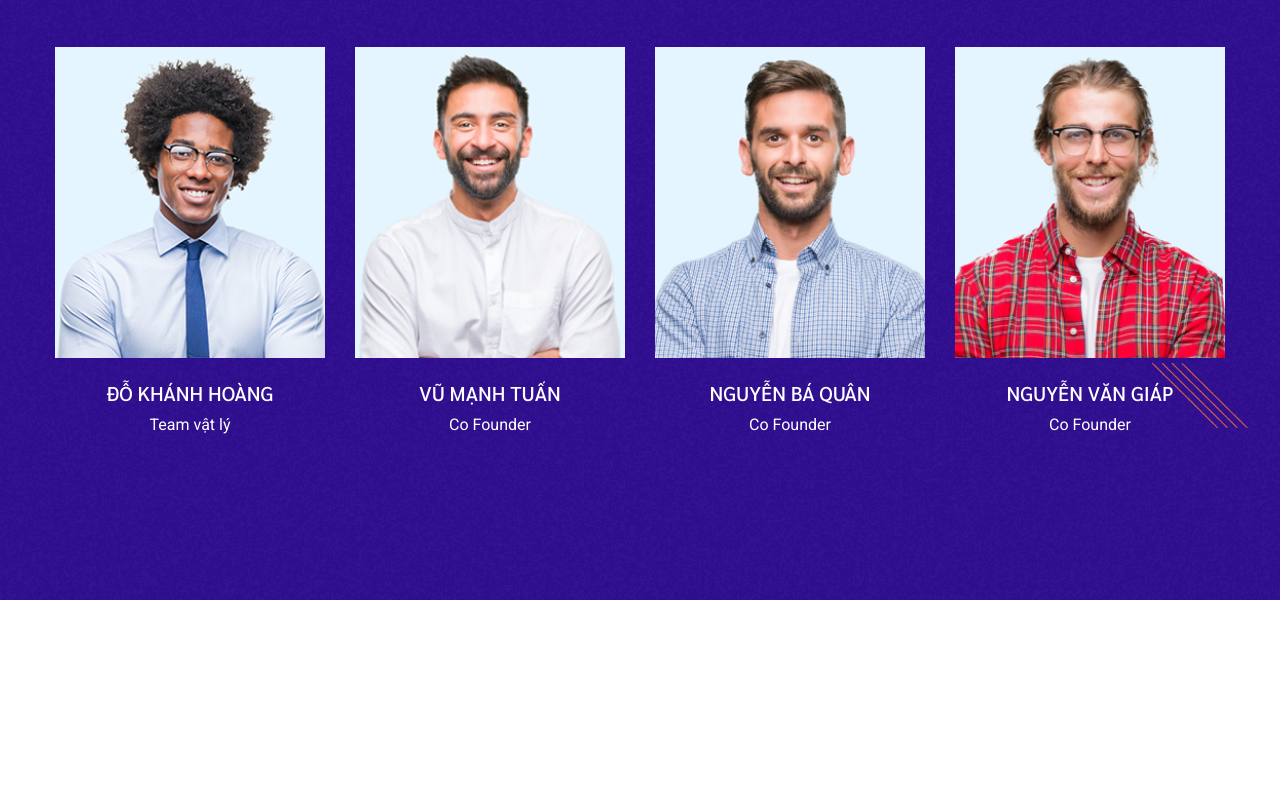
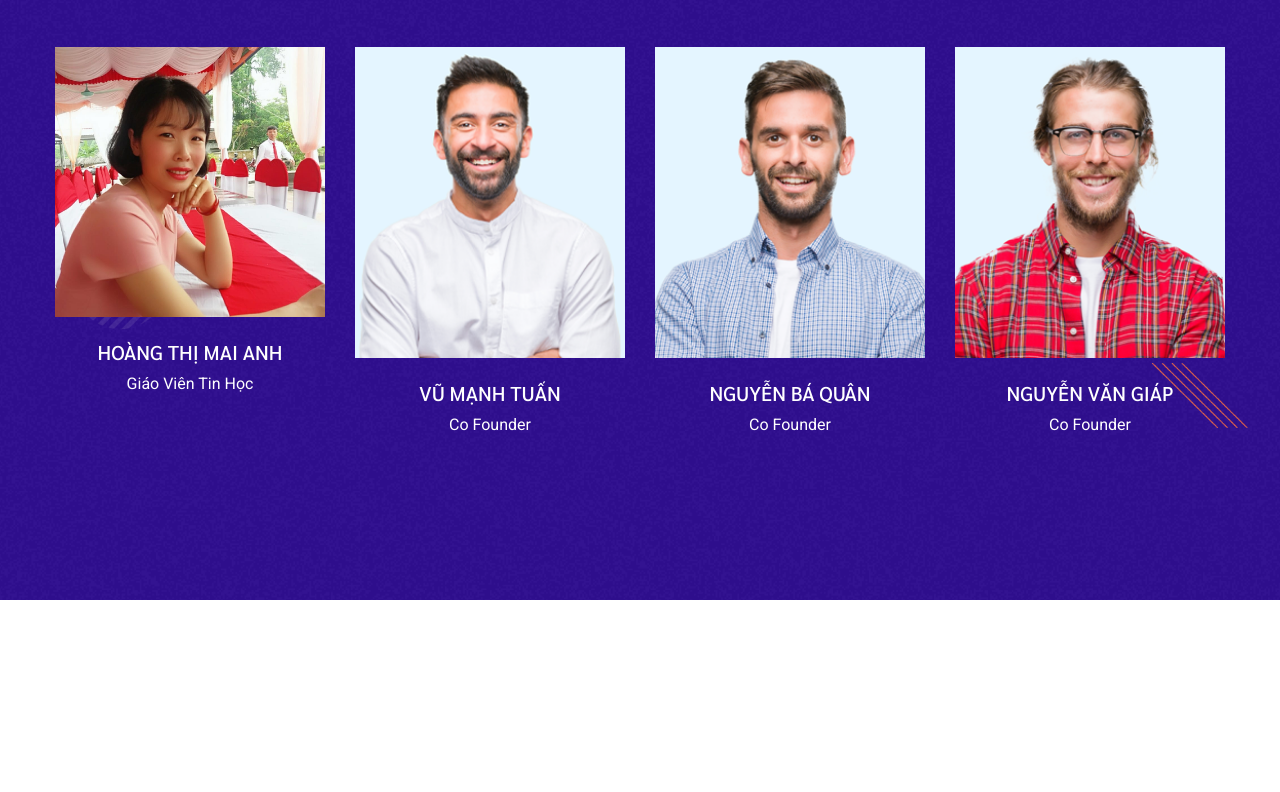
Before and after one commit to haokiet97/haokiet97.github.io, a plain HTML site: page index.html in a window 1280 px wide. Shown: the part 2902-3694 px from the top of the page. Drawn offline with Linux system fonts and the light colour scheme.

Commit message:
update khách mời

```diff
--- a/index.html
+++ b/index.html
@@ -230,17 +230,16 @@
                 <div class="col-lg-3 col-md-4 col-sm-6">
                     <div class="single-team mb-30">
                         <div class="team-img">
-                            <img src="assets/img/gallery/team1.png" alt="">
+                            <img src="assets/img/gallery/anhhtm.jpg" alt="">
                             <!-- Blog Social -->
                             <ul class="team-social">
-                                <li><a href="#"><i class="fab fa-facebook-f"></i></a></li>
-                                <li><a href="#"><i class="fab fa-twitter"></i></a></li>
+                                <li><a href="https://www.facebook.com/hoangthi.maianh.9"><i class="fab fa-facebook-f"></i></a></li>
                                 <li><a href="#"><i class="fas fa-globe"></i></a></li>
                             </ul>
                         </div>
                         <div class="team-caption">
-                            <h3><a href="#">Đỗ Khánh Hoàng</a></h3>
-                            <p>Team vật lý</p>
+                            <h3><a href="#">Hoàng Thị Mai Anh</a></h3>
+                            <p>Giáo Viên Tin Học</p>
                         </div>
                     </div>
                 </div>
```
Also changed, not shown: assets/img/gallery/anhhtm.jpg (added).
